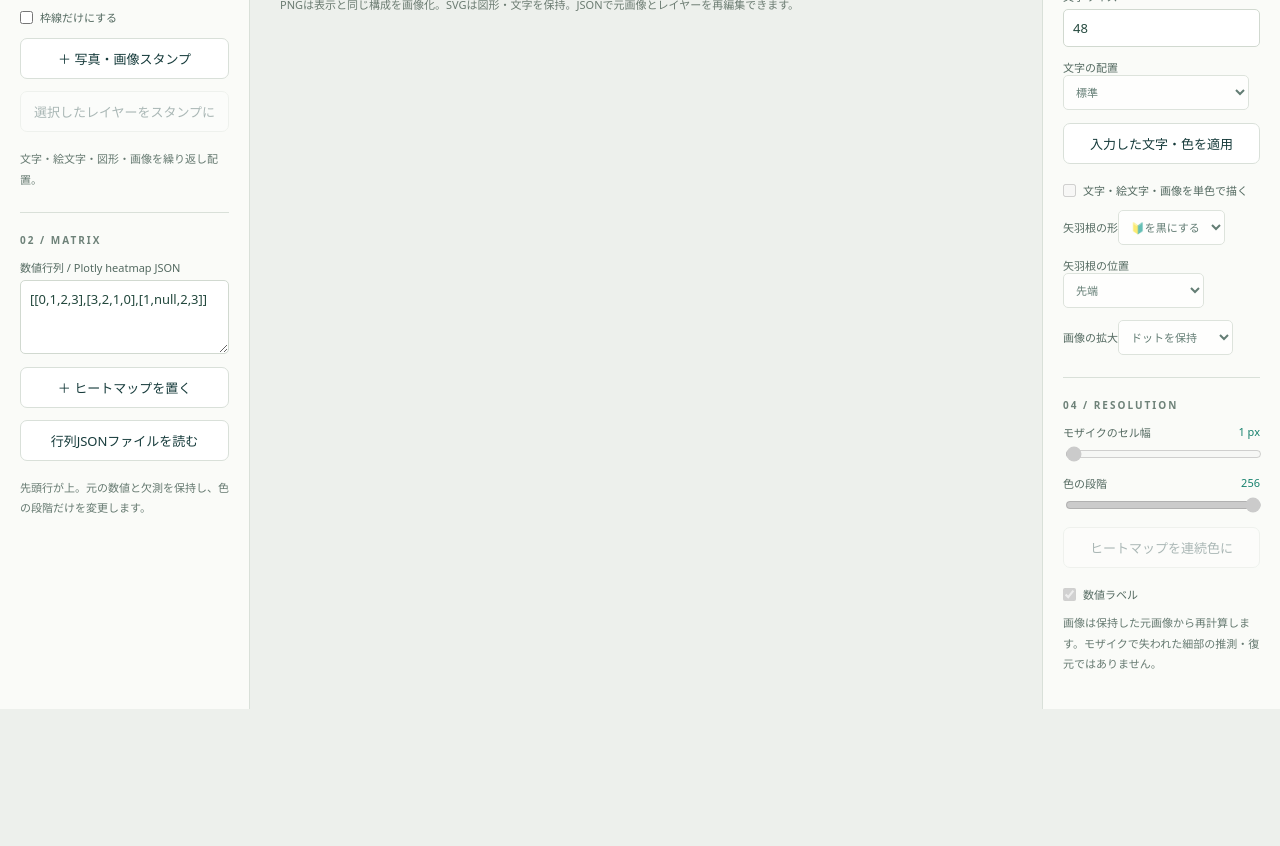
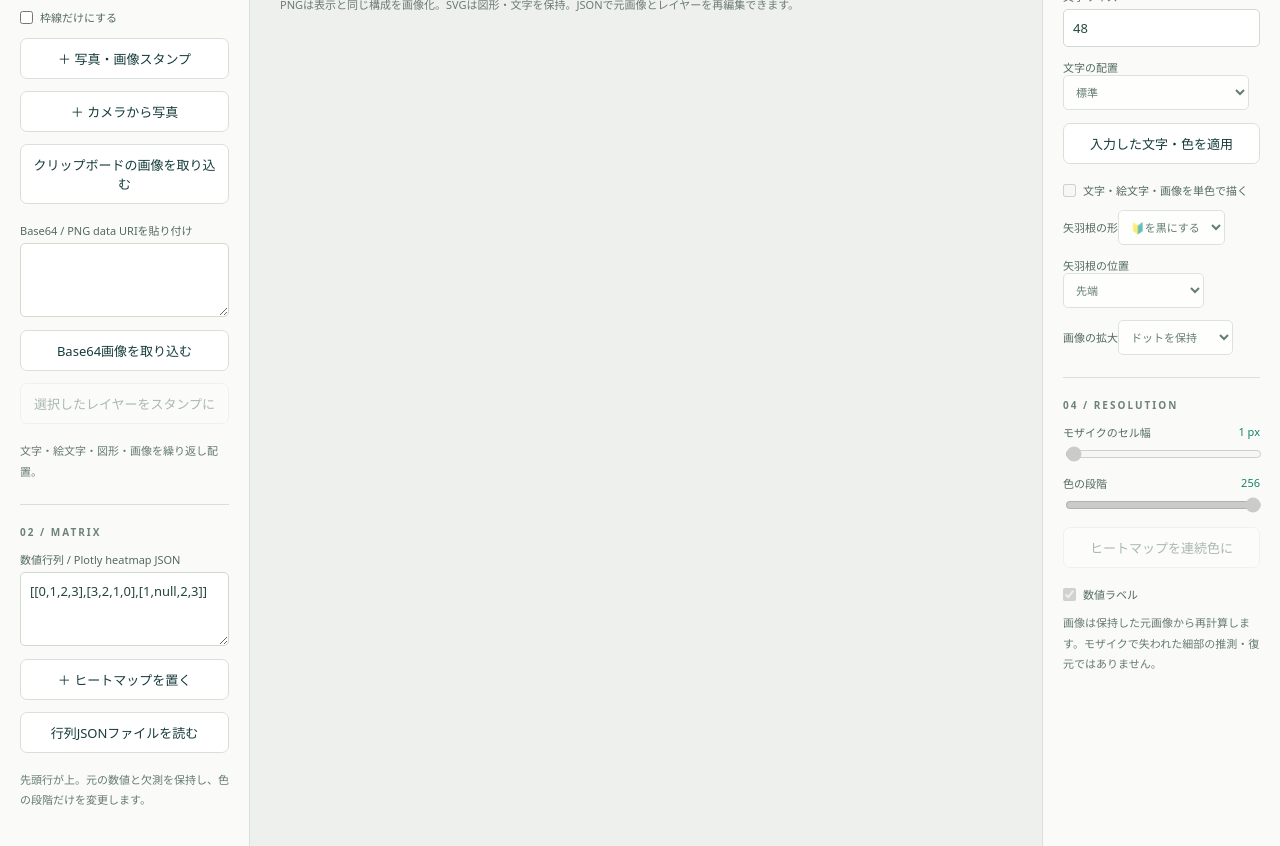
Before and after one commit to myon-bioinformatics/Ironmate, a website: page studio/index.html in a window 1280 px wide. Shown: the part 868-1714 px from the top of the page. Before the commit the page ends 1577 px from the top, so only its background shows below. Drawn offline with Linux system fonts and the light colour scheme.

Commit message:
feat(studio): expose camera, clipboard and Base64 image entry points

```diff
--- a/studio/index.html
+++ b/studio/index.html
@@ -76,7 +76,11 @@
             id="image"
             type="file"
             accept="image/png,image/jpeg,image/webp" /></label
-        ><button id="custom" class="wide">選択したレイヤーをスタンプに</button>
+        ><label class="button wide">＋ カメラから写真<input id="camera-image" type="file" accept="image/png,image/jpeg,image/webp" capture="environment" /></label
+        ><button id="paste-image" class="wide">クリップボードの画像を取り込む</button>
+        <label>Base64 / PNG data URIを貼り付け<textarea id="import-base64" rows="3" aria-label="画像Base64入力"></textarea></label>
+        <button id="import-base64-button" class="wide">Base64画像を取り込む</button>
+        <button id="custom" class="wide">選択したレイヤーをスタンプに</button>
         <p id="stamp-note" class="hint">
           文字・絵文字・図形・画像を繰り返し配置。
         </p>
```
